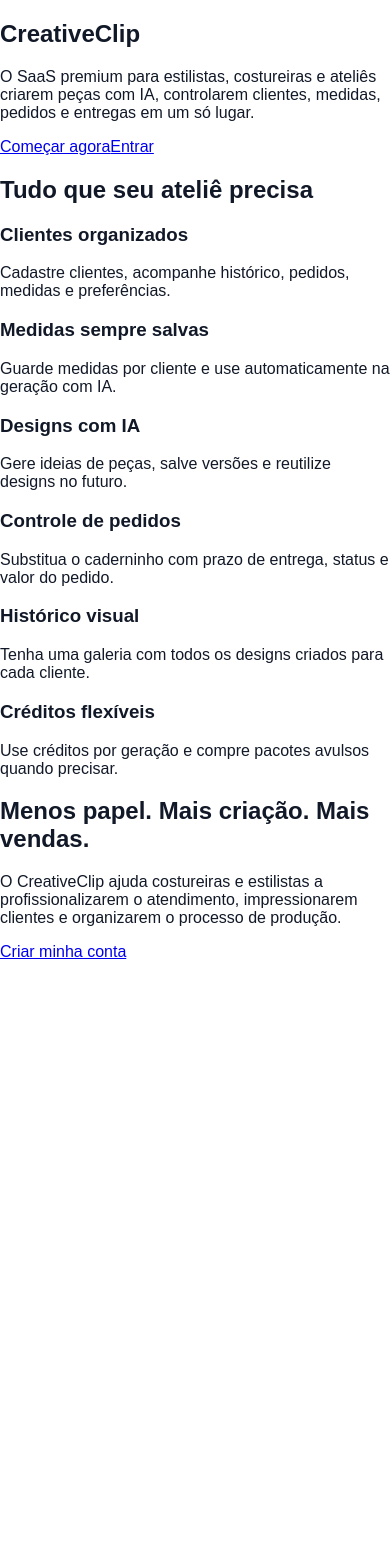
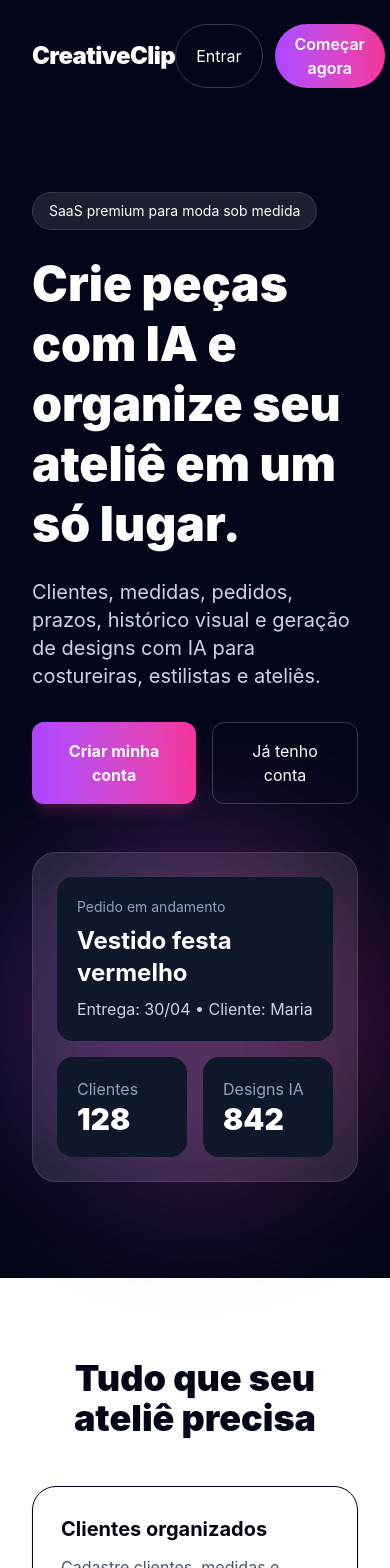
Before and after one commit to djonquest/CreativeClipDesign, a Next.js app: page /site in a window 390 px wide. Shown: the top 1568 px of the page. Before the commit the page ends 961 px from the top, so only its background shows below. Built offline with nearby package versions, Linux system fonts and the light colour scheme; no server answers.

Commit message:
feat: premium landing page with auth modal

```diff
--- a/package.json
+++ b/package.json
@@ -8,10 +8,12 @@
   "dependencies": {
     "@stripe/stripe-js": "^9.3.1",
     "@supabase/supabase-js": "^2.104.1",
+    "@tailwindcss/postcss": "^4.2.4",
     "next": "^16.2.4",
     "react": "^19.2.5",
     "react-dom": "^19.2.5",
-    "stripe": "^22.1.0"
+    "stripe": "^22.1.0",
+    "tailwindcss": "^4.2.4"
   },
   "devDependencies": {
     "@types/node": "^25.6.0",
--- /dev/null
+++ b/postcss.config.mjs
@@ -0,0 +1,7 @@
+const config = {
+  plugins: {
+    "@tailwindcss/postcss": {},
+  },
+};
+
+export default config;
--- a/src/app/globals.css
+++ b/src/app/globals.css
@@ -1,10 +1,9 @@
+@import "tailwindcss";
+
 html,
 body {
   margin: 0;
   padding: 0;
-  font-family: Arial, Helvetica, sans-serif;
-  background: #ffffff;
-  color: #111827;
 }
 
 * {
--- a/src/app/site/page.tsx
+++ b/src/app/site/page.tsx
@@ -1,102 +1,191 @@
-import Link from "next/link";
+"use client";
+
+import { useState } from "react";
+import { supabaseClient } from "@/lib/supabaseClient";
 
 export default function SitePage() {
+  const [modal, setModal] = useState<"login" | "cadastro" | null>(null);
+  const [email, setEmail] = useState("");
+  const [password, setPassword] = useState("");
+
+  async function handleLogin() {
+    const { error } = await supabaseClient.auth.signInWithPassword({
+      email,
+      password,
+    });
+
+    if (error) {
+      alert(error.message);
+      return;
+    }
+
+    window.location.href = "/dashboard";
+  }
+
+  async function handleCadastro() {
+    const { error } = await supabaseClient.auth.signUp({
+      email,
+      password,
+    });
+
+    if (error) {
+      alert(error.message);
+      return;
+    }
+
+    alert("Conta criada! Verifique seu email se a confirmação estiver ativa.");
+    setModal("login");
+  }
+
   return (
-    <main className="min-h-screen bg-white">
-      <section className="px-6 py-20 text-center bg-gradient-to-br from-purple-50 to-pink-50">
-        <h1 className="text-4xl md:text-6xl font-bold mb-6">
-          CreativeClip
-        </h1>
+    <main className="min-h-screen bg-slate-950 text-white overflow-hidden">
+      <header className="flex items-center justify-between px-8 py-6 max-w-7xl mx-auto">
+        <h1 className="text-2xl font-black tracking-tight">CreativeClip</h1>
 
-        <p className="text-xl md:text-2xl max-w-3xl mx-auto mb-8 text-gray-700">
-          O SaaS premium para estilistas, costureiras e ateliês criarem peças com IA,
-          controlarem clientes, medidas, pedidos e entregas em um só lugar.
-        </p>
+        <div className="flex gap-3">
+          <button
+            onClick={() => setModal("login")}
+            className="px-5 py-2 rounded-full border border-white/20 hover:bg-white/10"
+          >
+            Entrar
+          </button>
 
-        <div className="flex gap-4 justify-center">
-          <Link
-            href="/cadastro"
-            className="bg-gradient-to-r from-purple-600 to-pink-500 text-white px-6 py-3 rounded-lg font-semibold"
+          <button
+            onClick={() => setModal("cadastro")}
+            className="px-5 py-2 rounded-full bg-gradient-to-r from-purple-500 to-pink-500 font-semibold"
           >
             Começar agora
-          </Link>
+          </button>
+        </div>
+      </header>
 
-          <Link
-            href="/login"
-            className="border px-6 py-3 rounded-lg font-semibold"
-          >
-            Entrar
-          </Link>
-        </div>
-      </section>
-
-      <section className="px-6 py-16 max-w-6xl mx-auto">
-        <h2 className="text-3xl font-bold text-center mb-10">
-          Tudo que seu ateliê precisa
-        </h2>
-
-        <div className="grid md:grid-cols-3 gap-6">
-          <div className="border rounded-2xl p-6 shadow-sm">
-            <h3 className="text-xl font-bold mb-3">Clientes organizados</h3>
-            <p className="text-gray-600">
-              Cadastre clientes, acompanhe histórico, pedidos, medidas e preferências.
-            </p>
+      <section className="px-8 pt-20 pb-24 max-w-7xl mx-auto grid lg:grid-cols-2 gap-12 items-center">
+        <div>
+          <div className="inline-block mb-6 px-4 py-2 rounded-full bg-white/10 border border-white/10 text-sm">
+            SaaS premium para moda sob medida
           </div>
 
-          <div className="border rounded-2xl p-6 shadow-sm">
-            <h3 className="text-xl font-bold mb-3">Medidas sempre salvas</h3>
-            <p className="text-gray-600">
-              Guarde medidas por cliente e use automaticamente na geração com IA.
-            </p>
+          <h2 className="text-5xl lg:text-7xl font-black leading-tight">
+            Crie peças com IA e organize seu ateliê em um só lugar.
+          </h2>
+
+          <p className="mt-6 text-xl text-slate-300 max-w-2xl">
+            Clientes, medidas, pedidos, prazos, histórico visual e geração de designs com IA para costureiras, estilistas e ateliês.
+          </p>
+
+          <div className="mt-8 flex gap-4">
+            <button
+              onClick={() => setModal("cadastro")}
+              className="px-7 py-4 rounded-xl bg-gradient-to-r from-purple-500 to-pink-500 font-bold shadow-lg shadow-pink-500/20"
+            >
+              Criar minha conta
+            </button>
+
+            <button
+              onClick={() => setModal("login")}
+              className="px-7 py-4 rounded-xl border border-white/20 hover:bg-white/10"
+            >
+              Já tenho conta
+            </button>
           </div>
+        </div>
 
-          <div className="border rounded-2xl p-6 shadow-sm">
-            <h3 className="text-xl font-bold mb-3">Designs com IA</h3>
-            <p className="text-gray-600">
-              Gere ideias de peças, salve versões e reutilize designs no futuro.
-            </p>
-          </div>
+        <div className="relative">
+          <div className="absolute -inset-6 bg-gradient-to-r from-purple-500 to-pink-500 blur-3xl opacity-30 rounded-full" />
 
-          <div className="border rounded-2xl p-6 shadow-sm">
-            <h3 className="text-xl font-bold mb-3">Controle de pedidos</h3>
-            <p className="text-gray-600">
-              Substitua o caderninho com prazo de entrega, status e valor do pedido.
-            </p>
-          </div>
+          <div className="relative bg-white/10 border border-white/10 rounded-3xl p-6 shadow-2xl backdrop-blur">
+            <div className="bg-slate-900 rounded-2xl p-5 mb-4">
+              <p className="text-sm text-slate-400">Pedido em andamento</p>
+              <h3 className="text-2xl font-bold mt-2">Vestido festa vermelho</h3>
+              <p className="text-slate-300 mt-2">Entrega: 30/04 • Cliente: Maria</p>
+            </div>
 
-          <div className="border rounded-2xl p-6 shadow-sm">
-            <h3 className="text-xl font-bold mb-3">Histórico visual</h3>
-            <p className="text-gray-600">
-              Tenha uma galeria com todos os designs criados para cada cliente.
-            </p>
-          </div>
+            <div className="grid grid-cols-2 gap-4">
+              <div className="bg-slate-900 rounded-2xl p-5">
+                <p className="text-slate-400">Clientes</p>
+                <p className="text-3xl font-black">128</p>
+              </div>
 
-          <div className="border rounded-2xl p-6 shadow-sm">
-            <h3 className="text-xl font-bold mb-3">Créditos flexíveis</h3>
-            <p className="text-gray-600">
-              Use créditos por geração e compre pacotes avulsos quando precisar.
-            </p>
+              <div className="bg-slate-900 rounded-2xl p-5">
+                <p className="text-slate-400">Designs IA</p>
+                <p className="text-3xl font-black">842</p>
+              </div>
+            </div>
           </div>
         </div>
       </section>
 
-      <section className="px-6 py-16 bg-black text-white text-center">
-        <h2 className="text-3xl font-bold mb-4">
-          Menos papel. Mais criação. Mais vendas.
-        </h2>
+      <section className="px-8 py-20 bg-white text-slate-950">
+        <div className="max-w-7xl mx-auto">
+          <h2 className="text-4xl font-black text-center mb-12">
+            Tudo que seu ateliê precisa
+          </h2>
 
-        <p className="max-w-2xl mx-auto mb-8 text-gray-300">
-          O CreativeClip ajuda costureiras e estilistas a profissionalizarem o atendimento,
-          impressionarem clientes e organizarem o processo de produção.
-        </p>
+          <div className="grid md:grid-cols-3 gap-6">
+            {[
+              ["Clientes organizados", "Cadastre clientes, medidas e preferências."],
+              ["Pedidos e prazos", "Controle entregas, valores e status."],
+              ["Designs com IA", "Gere peças e salve histórico visual."],
+              ["Medidas salvas", "Use medidas reais na criação das roupas."],
+              ["Créditos flexíveis", "Assinaturas e pacotes avulsos."],
+              ["Perfil profissional", "Faturamento e gestão em um só painel."],
+            ].map(([title, desc]) => (
+              <div key={title} className="border rounded-3xl p-7 shadow-sm hover:shadow-xl transition">
+                <h3 className="text-xl font-bold mb-3">{title}</h3>
+                <p className="text-slate-600">{desc}</p>
+              </div>
+            ))}
+          </div>
+        </div>
+      </section>
 
-        <Link
-          href="/cadastro"
-          className="bg-white text-black px-6 py-3 rounded-lg font-semibold"
-        >
-          Criar minha conta
-        </Link>
-      </section>
+      {modal && (
+        <div className="fixed inset-0 bg-black/70 flex items-center justify-center p-6 z-50">
+          <div className="bg-white text-slate-950 w-full max-w-md rounded-3xl p-7 shadow-2xl">
+            <div className="flex justify-between items-center mb-6">
+              <h2 className="text-3xl font-black">
+                {modal === "login" ? "Entrar" : "Criar conta"}
+              </h2>
+
+              <button onClick={() => setModal(null)} className="text-2xl">
+                ×
+              </button>
+            </div>
+
+            <input
+              className="border p-3 w-full rounded-xl mb-3"
+              placeholder="Email"
+              value={email}
+              onChange={(e) => setEmail(e.target.value)}
+            />
+
+            <input
+              className="border p-3 w-full rounded-xl mb-5"
+              placeholder="Senha"
+              type="password"
+              value={password}
+              onChange={(e) => setPassword(e.target.value)}
+            />
+
+            <button
+              onClick={modal === "login" ? handleLogin : handleCadastro}
+              className="w-full py-3 rounded-xl bg-gradient-to-r from-purple-600 to-pink-500 text-white font-bold"
+            >
+              {modal === "login" ? "Entrar" : "Criar conta"}
+            </button>
+
+            <p className="text-center text-sm mt-4">
+              {modal === "login" ? "Não tem conta?" : "Já tem conta?"}{" "}
+              <button
+                onClick={() => setModal(modal === "login" ? "cadastro" : "login")}
+                className="text-purple-600 font-bold"
+              >
+                {modal === "login" ? "Criar conta" : "Entrar"}
+              </button>
+            </p>
+          </div>
+        </div>
+      )}
     </main>
   );
 }
```
Also changed, not shown: 1 other file (tests, documents, lock files or other folders).
